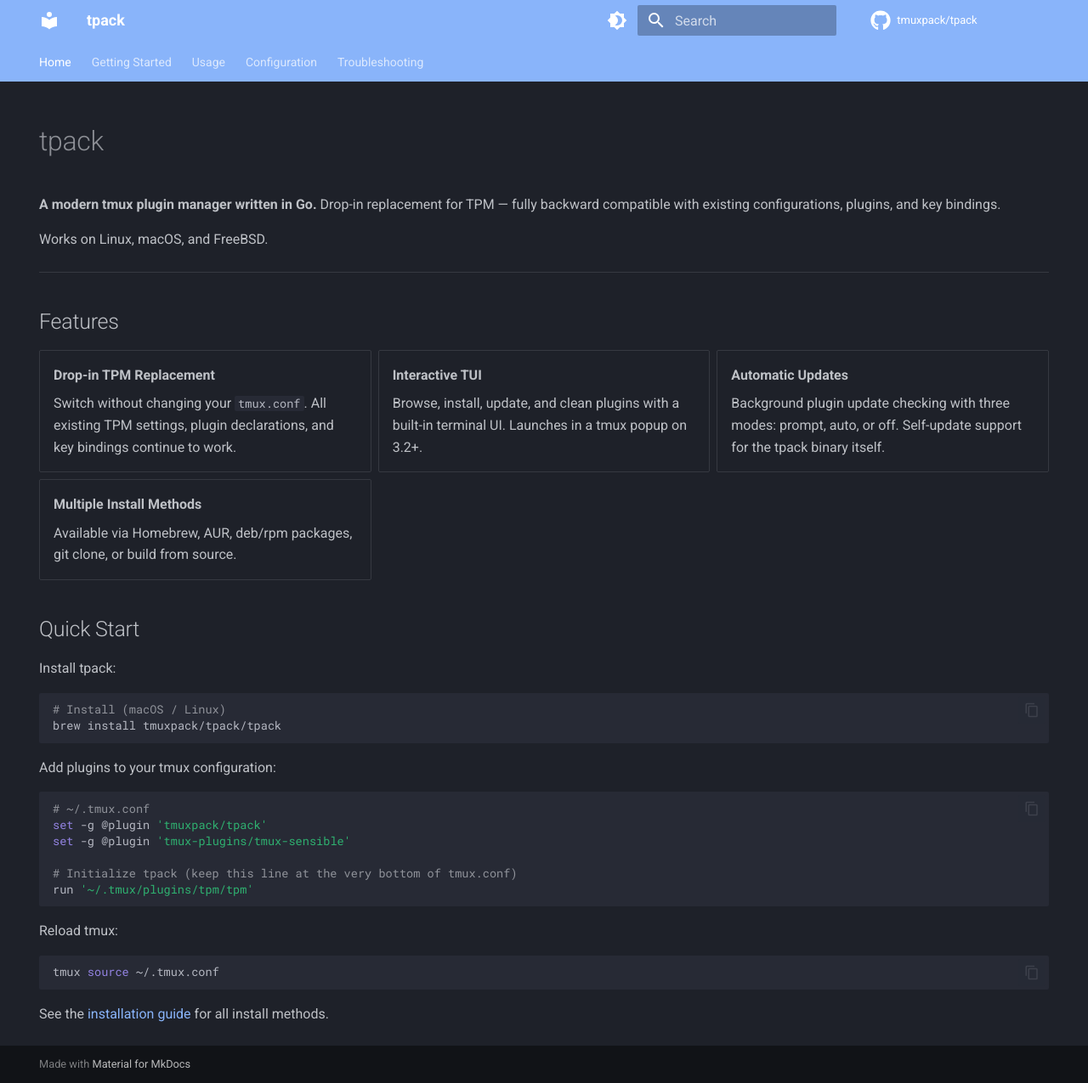
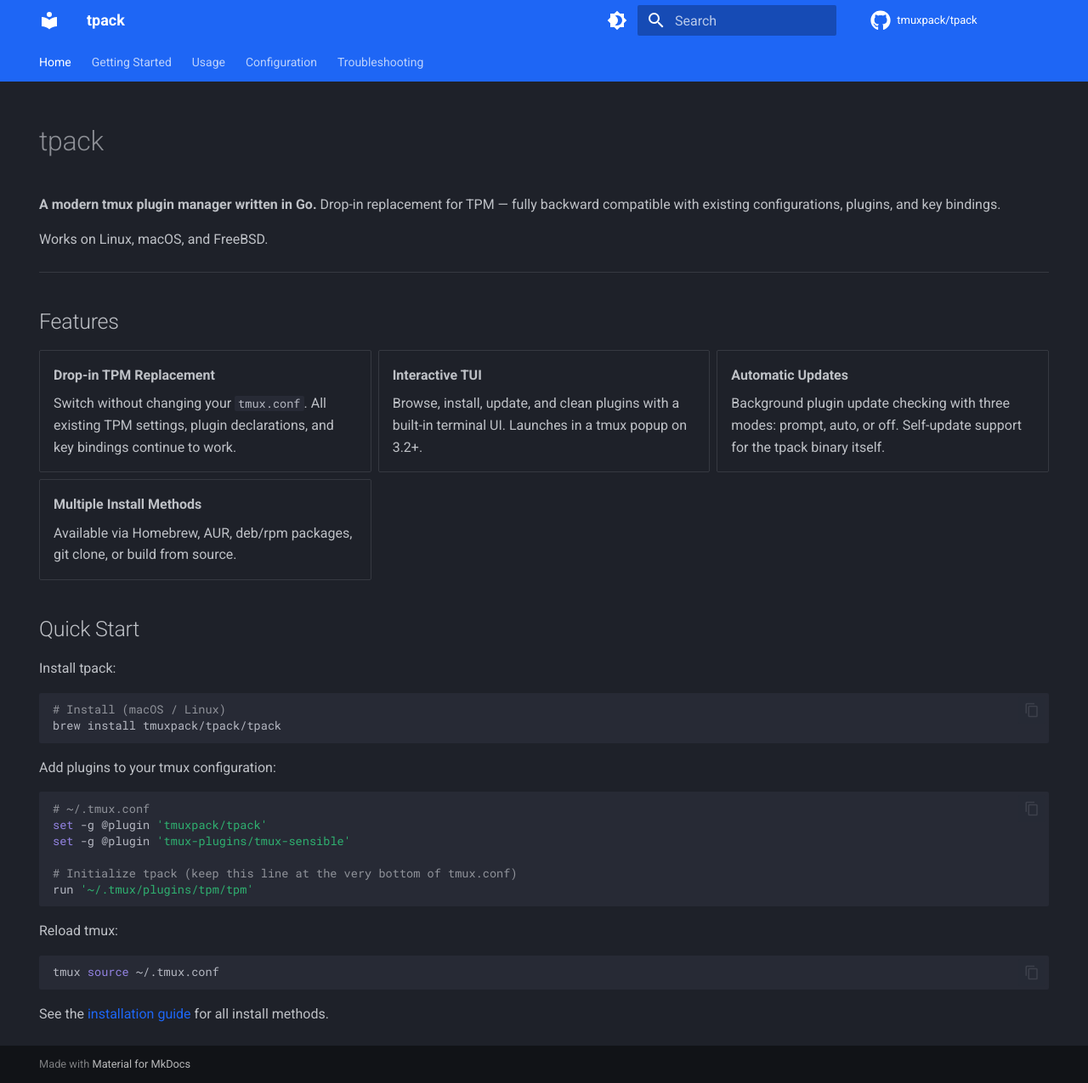
Before and after one commit to tmuxpack/tpack, an MkDocs documentation site: the page built from docs/index.md, in a window 1280 px wide and 1275 px high. Shown: the whole window at 85% size. Built offline with MkDocs 1.6.1 and Material for MkDocs 9.7.7, drawn with Linux system fonts in a browser that asks for light colours; comment, search, counter and statistics services are not loaded.

Commit message:
docs: improve head background contrast

```diff
--- a/docs/stylesheets/extra.css
+++ b/docs/stylesheets/extra.css
@@ -1,9 +1,9 @@
 :root {
-  --md-primary-fg-color: #89b4fa;
-  --md-accent-fg-color: #a6e3a1;
+  --md-primary-fg-color: #1e66f5;
+  --md-accent-fg-color: #40a02b;
 }
 
 [data-md-color-scheme="slate"] {
-  --md-primary-fg-color: #89b4fa;
+  --md-primary-fg-color: #1e66f5;
   --md-accent-fg-color: #a6e3a1;
 }
```
